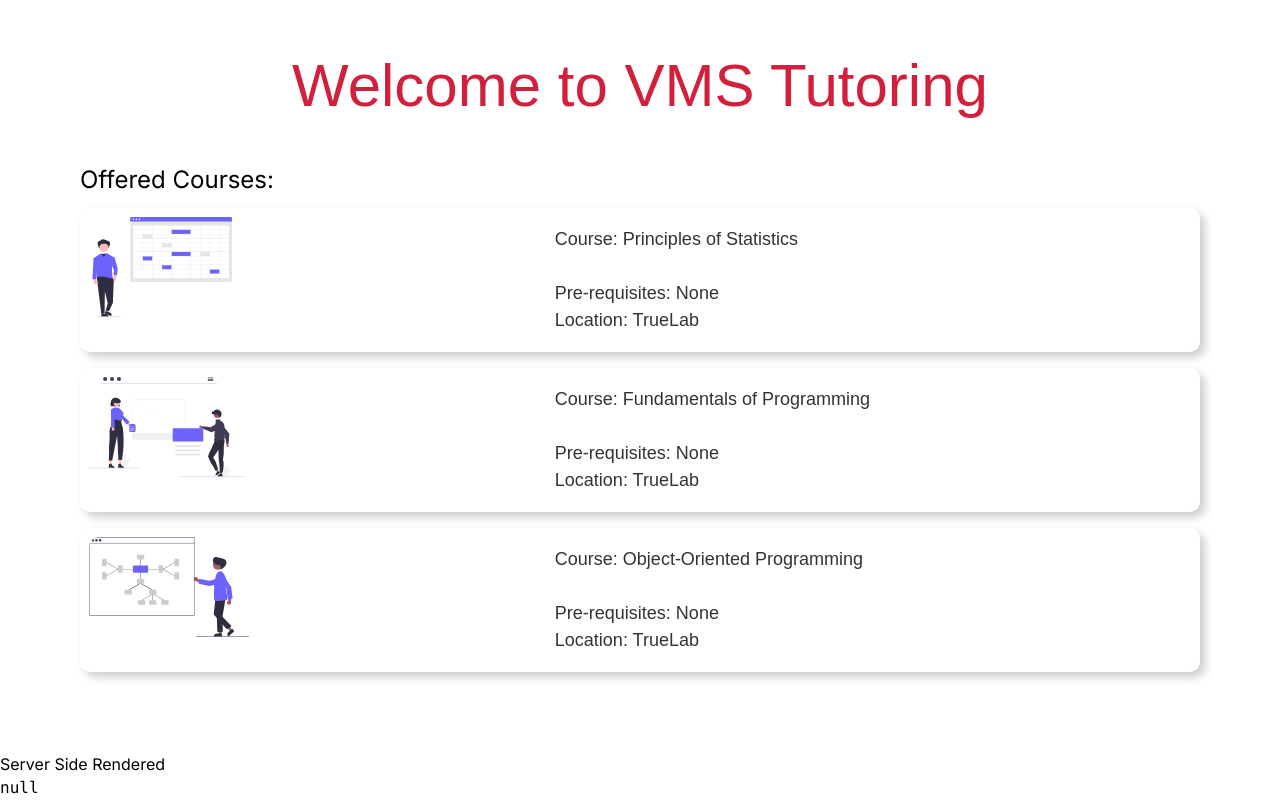
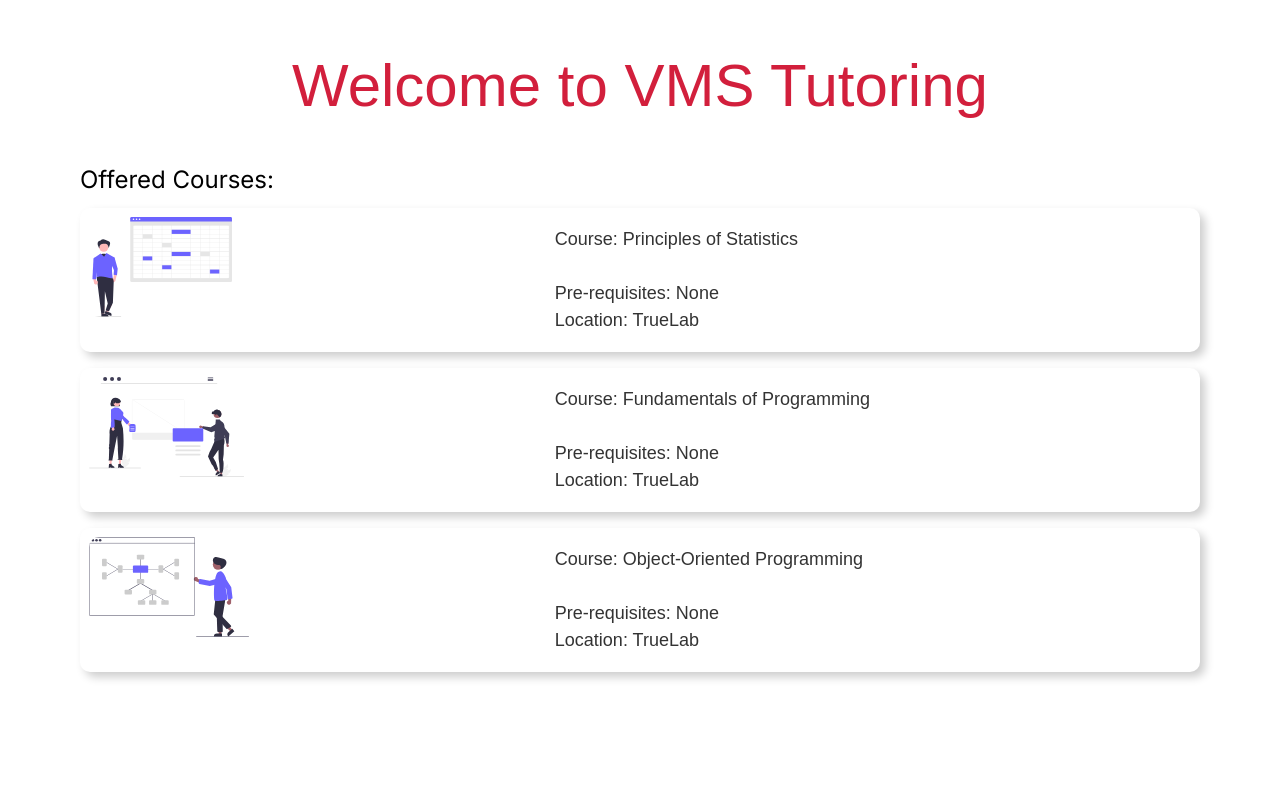
Before and after one commit to sawzwe/campus_pal, a Next.js app: page / in a window 1280 px wide. Shown: the part 596-1396 px from the top of the page. After the commit the page ends 1348 px from the top, so only its background shows below. Built offline with nearby package versions, Linux system fonts and the light colour scheme; no server answers.

Commit message:
auth bugs

```diff
--- a/app/page.js
+++ b/app/page.js
@@ -1,14 +1,10 @@
 import Landing from "/app/client/Landing/page.jsx";
-import { getServerSession } from "next-auth";
-import { authOptions } from "./api/auth/[...nextauth]/route.jsx";
 
 export default async function Home() {
-  const session = await getServerSession(authOptions);
   return (
     <>
       <Landing />
-      <h1>Server Side Rendered</h1>
-      <pre>{JSON.stringify(session)}</pre>
+
     </>
   );
 }
```
Also changed, not shown: 1 other file (tests, documents, lock files or other folders).
